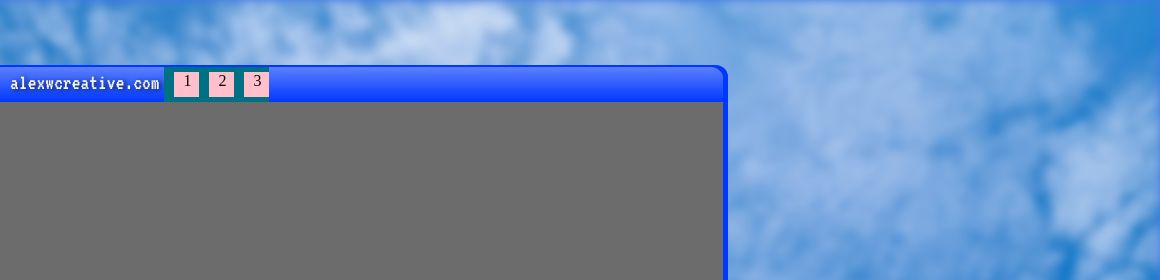
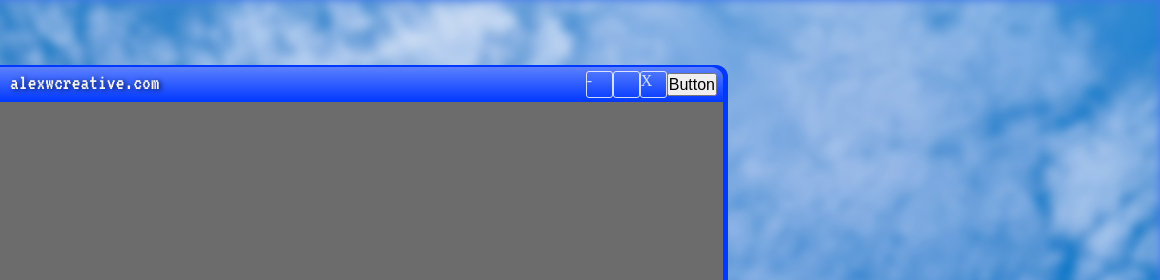
Before and after one commit to calvirick/Alex-Wilkins-Repo, a plain HTML site: page alexwcreative-website/index.html in a window 1280 px wide. Shown: the top 280 px of the page, 120-1280 px from the left. Drawn offline with Linux system fonts and the light colour scheme; files whose address does not match are found by name.

Commit message:
Button editing, XP.css, fixed directories

```diff
--- a/alexwcreative-website/public/index.html
+++ b/alexwcreative-website/index.html
@@ -4,7 +4,7 @@
     <meta charset="UTF-8" />
     <meta http-equiv="X-UA-Compatible" content="IE=edge" />
     <meta name="viewport" content="width=device-width, initial-scale=1.0" />
-    <!-- FONTS!! FUCK YA 🔍 -->
+    <!-- FONTS!! 🔍 -->
     <link rel="preconnect" href="https://fonts.googleapis.com" />
     <link rel="preconnect" href="https://fonts.gstatic.com" crossorigin />
     <link
@@ -20,7 +20,7 @@
     <img class="sky" src="/assets/img/bckgnd.jpg" alt="blue sky background" />
     <main id="main" class="window">
       <div class="msp-top">
-        <span class="title-container">
+        <div class="title-container">
           <img
             class="msp-icon"
             src="/assets/img/mspaint-sprite.png"
@@ -28,11 +28,14 @@
           />
           <a class="website-name" href="#">alexwcreative.com</a>
           <ul class="btn-container">
-            <li class="btn">1</li>
-            <li class="btn">2</li>
-            <li class="btn">3</li>
+            <li class="window-btn">-</li>
+            <li class="window-btn"></li>
+            <li class="window-btn">X</li>
+            <div class="winXP-wrap">
+              <input class="winXP-btn" type="button" value="Button" />
+            </div>
           </ul>
-        </span>
+        </div>
       </div>
     </main>
     <script src="scripts.js"></script>
--- a/alexwcreative-website/public/style.scss
+++ /dev/null
@@ -1,86 +0,0 @@
-@import 'scss/resets';
-@import 'scss/variables';
-
-// tester
-.test {
- color: rgb(255, 255, 255);
-}
-
-body{
-  background-color: rgb(64, 118, 233);
-}
-
-.sky {
-  position: absolute;
-  filter: blur(5px) opacity(90%);
-  width: 100%;
-  height: 100vh;
-  z-index: -5;
-}
-
-.window {
-  position: relative;
-  top: 65px;
-  left: 80px;
-  border: 5px solid;
-  border-color: $xp-blue;
-  background-color: $dark-grey;
-  height: 60%;
-  width: 60%;
-  border-radius: 12px 12px 0 0;
-
-  .msp-top {
-      position: absolute;
-      background-image: linear-gradient(to bottom, #96adff9c, transparent);
-      background-color: $xp-blue;
-      top: -3px;
-      width: 100%;
-      height: 35px;
-      border-radius: 12px 12px 0 0;
-
-      .title-container {
-        display: flex;
-        align-items: center;
-        margin-left: 15px;
-        // background-color: green;
-
-        .msp-icon {
-          width: 16px;
-          height: 25px;
-          margin: 0 10px 5px 0;
-          // background-color: purple;
-        }
-
-        // alexwcreative.com
-        a {
-          font-family: 'VT323', monospace;
-          color: whitesmoke;
-          text-decoration: none;
-          // background-color: rgb(0, 113, 133);
-          font-size: 1.375rem;
-          margin: 0;
-          padding: 0.25rem;
-          text-shadow: 2px 1px 5px rgba(0, 0, 0, 0.75);
-          }
-      }
-    .btn-container{
-      position: relative;
-      display: flex;
-      justify-content: center;
-      align-items: center;
-      background-color: rgb(0, 113, 133);
-      list-style-type: none;
-
-      .btn {
-          $boxdimensions: 25px;
-          background-color: pink;
-          width: $boxdimensions;
-          height: $boxdimensions;
-          padding-left: 10px;
-          margin-left: 10px;
-      }
-    }
-
-  }
-
-}
--- /dev/null
+++ b/alexwcreative-website/scss/_globals.scss
@@ -0,0 +1,6 @@
+a:hover,
+a:focus,
+a:active {
+  text-decoration: none;
+  color: #555;
+}
--- a/alexwcreative-website/scss/_resets.scss
+++ b/alexwcreative-website/scss/_resets.scss
@@ -1,8 +1,10 @@
 // defaults turned off.
-*, *::after, *::before{
+*,
+*::after,
+*::before {
   box-sizing: border-box;
   height: 100%;
   margin: 0;
   padding: 0;
-  font-size: 100%
+  font-size: 100%;
 }
--- /dev/null
+++ b/alexwcreative-website/style.scss
@@ -0,0 +1,91 @@
+@import "scss/resets";
+@import "scss/variables";
+@import "scss/globals";
+
+// tester
+.test {
+  color: rgb(255, 255, 255);
+}
+
+body {
+  background-color: rgb(64, 118, 233);
+}
+
+.sky {
+  position: absolute;
+  filter: blur(5px) opacity(90%);
+  width: 100%;
+  height: 100vh;
+  z-index: -5;
+}
+
+.window {
+  position: relative;
+  top: 65px;
+  left: 80px;
+  border: 5px solid;
+  border-color: $xp-blue;
+  background-color: $dark-grey;
+  height: 60%;
+  width: 60%;
+  border-radius: 12px 12px 0 0;
+
+  .msp-top {
+    position: absolute;
+    background-image: linear-gradient(to bottom, #96adff9c, transparent);
+    background-color: $xp-blue;
+    top: -3px;
+    width: 100%;
+    height: 35px;
+    border-radius: 12px 12px 0 0;
+
+    .title-container {
+      display: flex;
+      align-items: center;
+      margin-left: 15px;
+      // border: solid pink;
+
+      .msp-icon {
+        width: 16px;
+        height: 25px;
+        margin: 0 10px 5px 0;
+      }
+
+      // anchor tag for ** alexwcreative.com **
+      a {
+        font-family: "VT323", monospace;
+        color: whitesmoke;
+        text-decoration: none;
+        font-size: 1.375rem;
+        margin: 0;
+        padding: 0.25rem;
+        text-shadow: 2px 1px 5px rgba(0, 0, 0, 0.75);
+      }
+
+      .btn-container {
+        display: flex;
+        align-items: center;
+        // background-color: rgb(0, 113, 133);
+        list-style-type: none;
+
+        &:last-of-type {
+          margin-left: auto;
+          padding: 6px;
+        }
+
+        .window-btn {
+          $buttonsize: 27px;
+          box-sizing: border-box;
+          width: $buttonsize;
+          height: $buttonsize;
+          opacity: 0.8;
+          border: 1px solid #ffffff;
+          border-radius: 3px;
+          color: white;
+        }
+      }
+    }
+  }
+}
+
+/* minimize */
```
Also changed, not shown: alexwcreative-website/dist/css/style.css, alexwcreative-website/dist/style.css (added), 1 other file.
